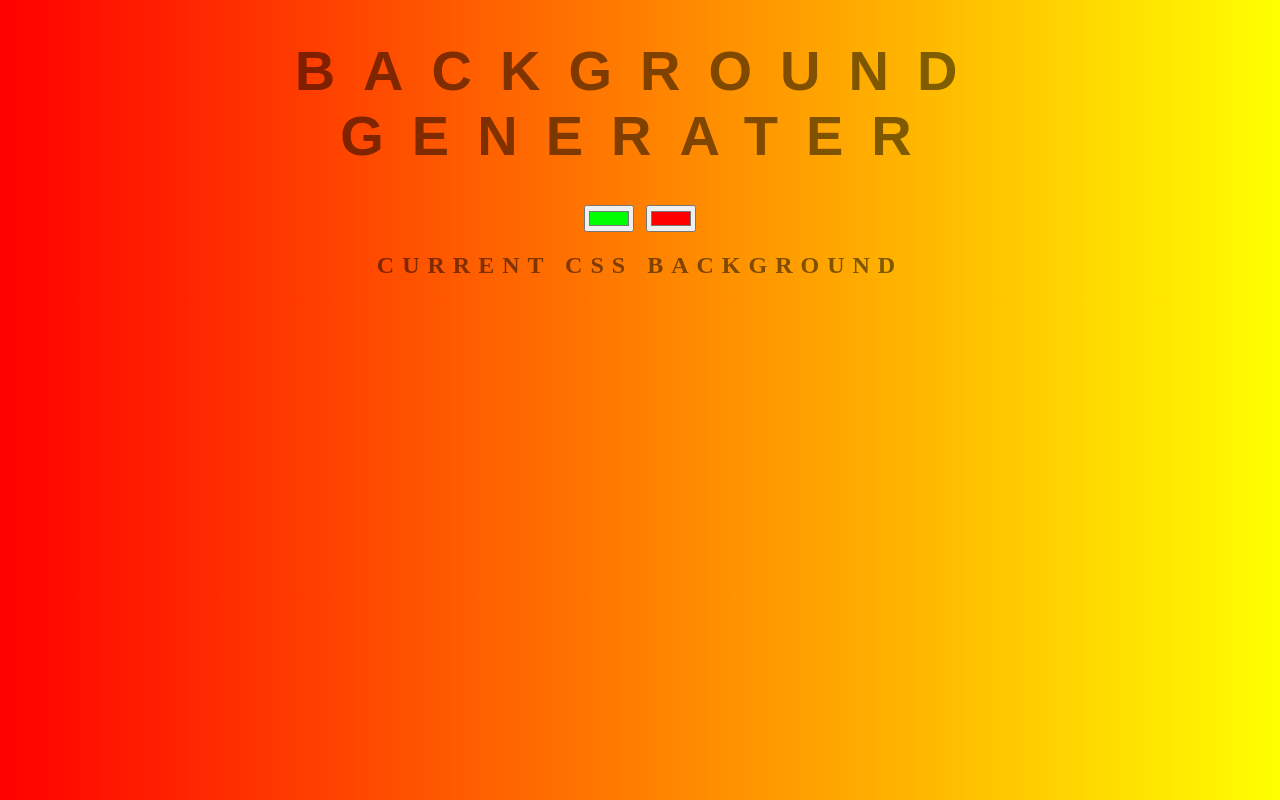
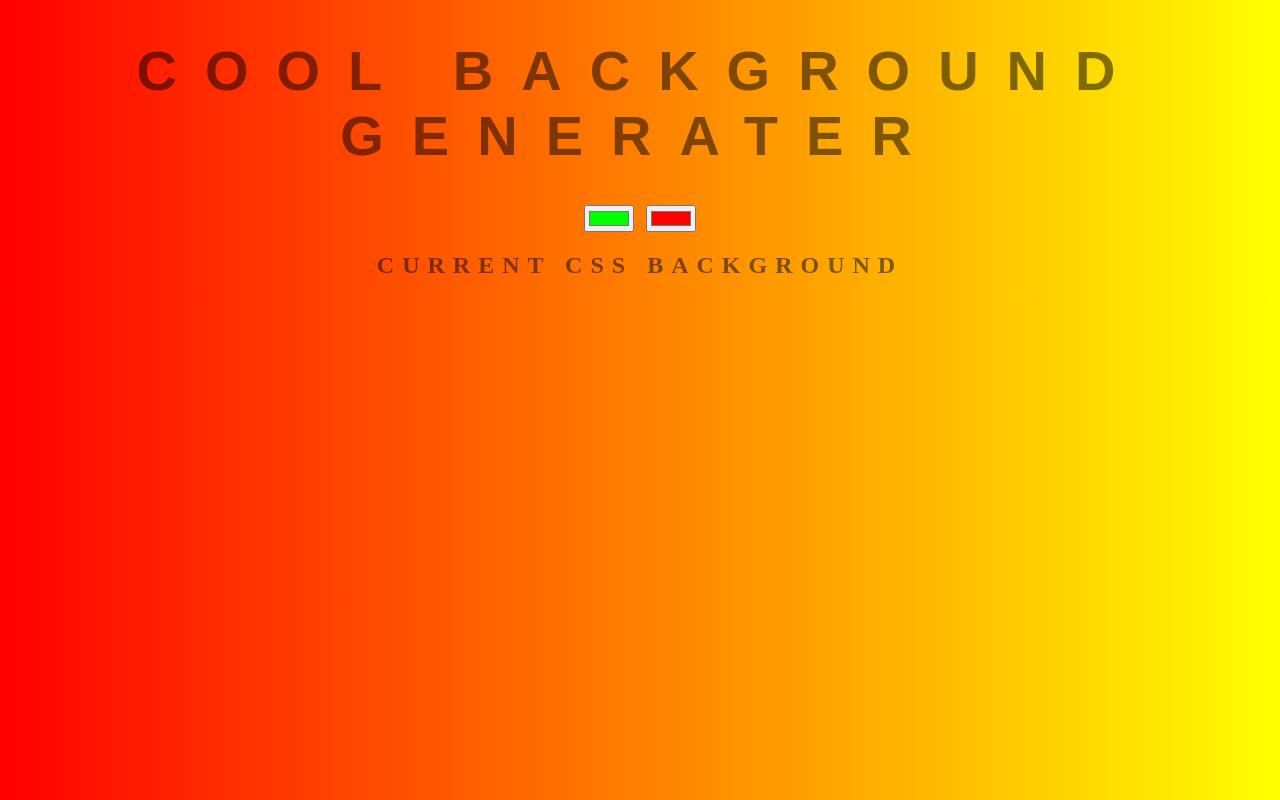
Before and after one commit to DattuBurle/Background-Generator, a plain HTML site: page index.html in a window 1280 px wide. Drawn offline with Linux system fonts and the light colour scheme.

Commit message:
changing title

```diff
--- a/index.html
+++ b/index.html
@@ -5,7 +5,7 @@
     <link rel="stylesheet" type="text/css" href="style.css">
 </head>
 <body id="gradient">
-    <h1>Background Generater</h1>
+    <h1>Cool Background Generater</h1>
     <input class="color1" type="color" name="color1" value="#00ff00">
     <input class="color2" type="color" name="color2" value="#ff0000">
     <h2>Current CSS Background</h2>
```
